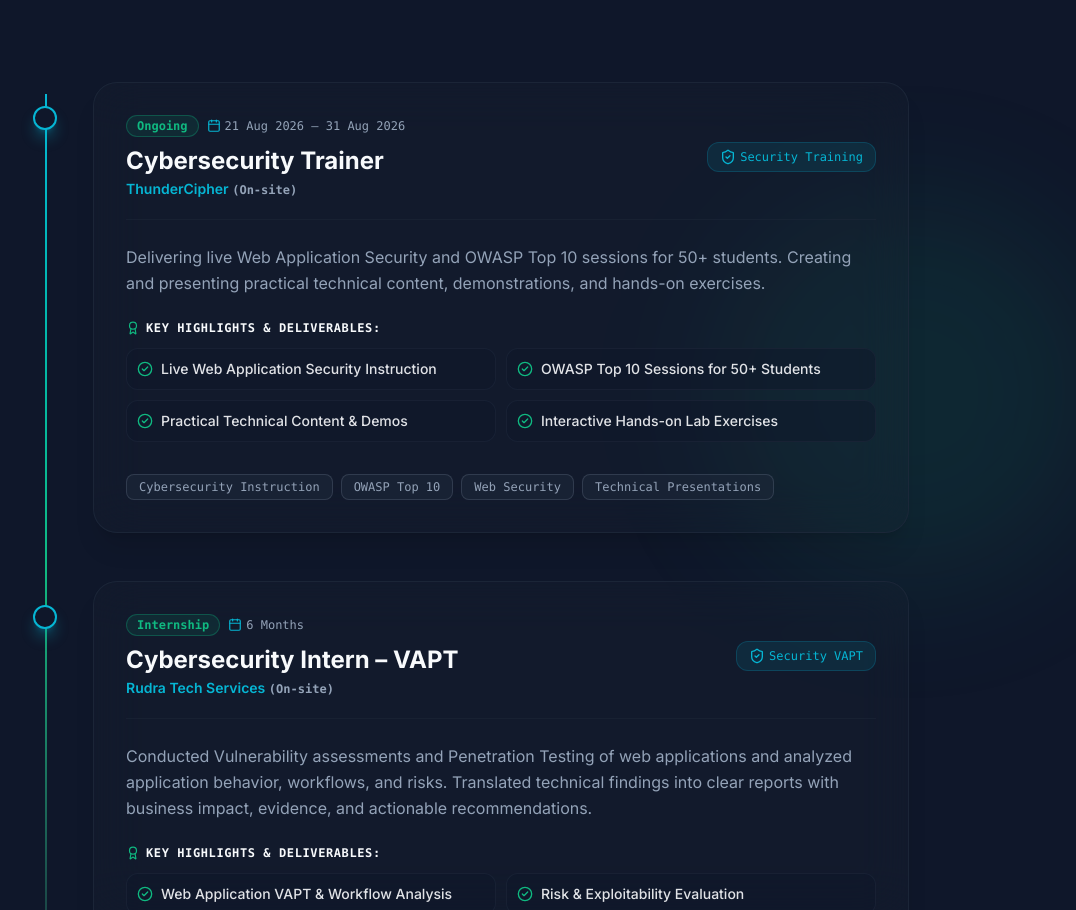
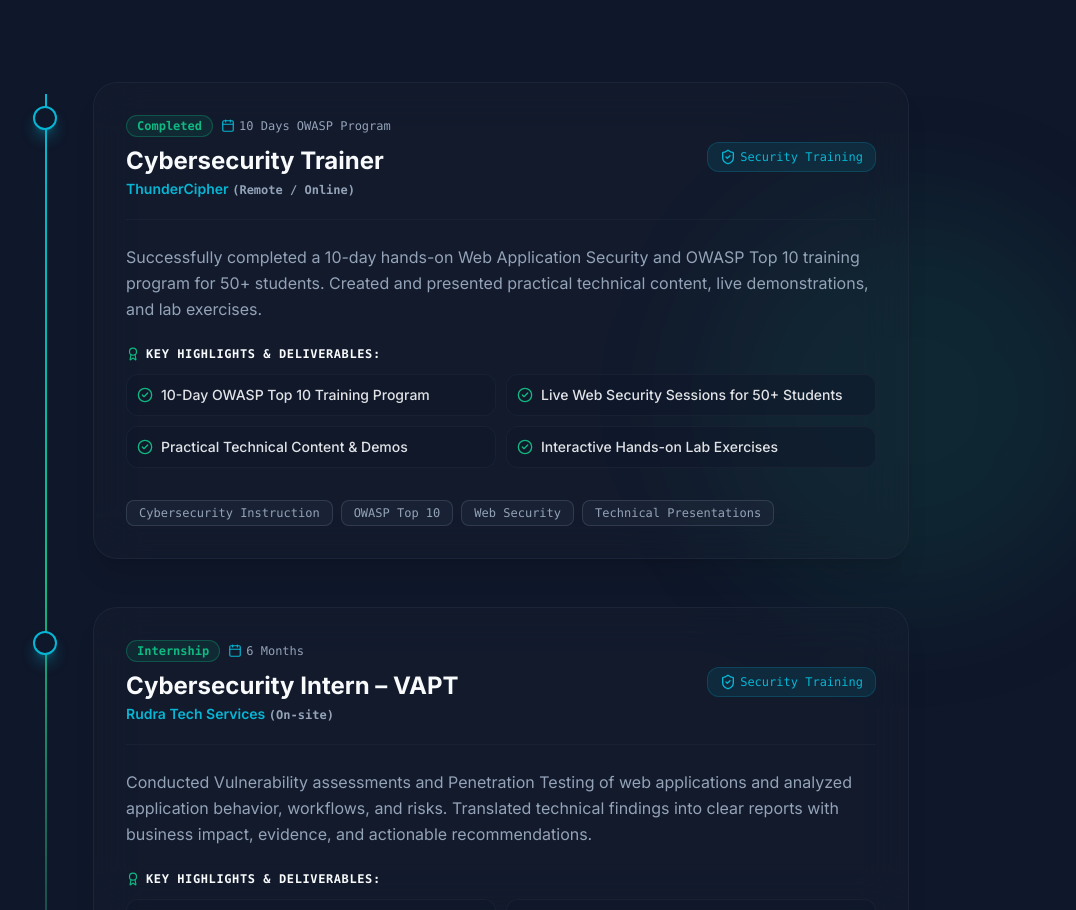
Before and after one commit to ShrutiiiShinde/secure-dev-portfolio, a Next.js app: page / in a window 1280 px wide. Shown: the part 2268-3178 px from the top of the page, without its empty margins (179-1255 px from the left). Built offline with nearby package versions, Linux system fonts and the light colour scheme.

Commit message:
update ThunderCipher trainer location to Remote / Online

```diff
--- a/app/resume/page.tsx
+++ b/app/resume/page.tsx
@@ -138,7 +138,7 @@ export default function ResumePage() {
               <div className="space-y-2">
                 <div className="flex flex-col sm:flex-row sm:items-center justify-between gap-1">
                   <h4 className="text-lg font-bold text-foreground">
-                    Cybersecurity Intern – VAPT <span className="text-muted-foreground font-normal">| Rudra Tech Services</span>
+                    Cybersecurity Intern – VAPT <span className="text-muted-foreground font-normal">| Rudra Tech Services (On-site)</span>
                   </h4>
                   <span className="text-xs font-mono text-secondary font-semibold">
                     6 Months | On-site
@@ -154,15 +154,15 @@ export default function ResumePage() {
               <div className="space-y-2">
                 <div className="flex flex-col sm:flex-row sm:items-center justify-between gap-1">
                   <h4 className="text-lg font-bold text-foreground">
-                    Cybersecurity Trainer <span className="text-muted-foreground font-normal">| ThunderCipher</span>
+                    Cybersecurity Trainer <span className="text-muted-foreground font-normal">| ThunderCipher (Remote / Online)</span>
                   </h4>
                   <span className="text-xs font-mono text-secondary font-semibold">
-                    21 Aug 2026 – 31 Aug 2026 | Ongoing
+                    10-Day OWASP Program | Completed
                   </span>
                 </div>
                 <ul className="list-disc list-inside text-xs sm:text-sm text-muted-foreground space-y-1.5 pt-2">
-                  <li>Delivering live Web Application Security and OWASP Top 10 sessions for 50+ students.</li>
-                  <li>Creating and presenting practical technical content, demonstrations, and hands-on exercises.</li>
+                  <li>Delivered a 10-day hands-on Web Application Security and OWASP Top 10 training program for 50+ students.</li>
+                  <li>Created and presented practical technical content, demonstrations, and hands-on lab exercises.</li>
                 </ul>
               </div>
             </div>
--- a/components/sections/ExperienceSection.tsx
+++ b/components/sections/ExperienceSection.tsx
@@ -10,14 +10,14 @@ const experiences: Experience[] = [
     id: "exp-2",
     role: "Cybersecurity Trainer",
     company: "ThunderCipher",
-    location: "On-site",
-    period: "21 Aug 2026 – 31 Aug 2026",
-    type: "Ongoing",
+    location: "Remote / Online",
+    period: "10 Days OWASP Program",
+    type: "Completed",
     description:
-      "Delivering live Web Application Security and OWASP Top 10 sessions for 50+ students. Creating and presenting practical technical content, demonstrations, and hands-on exercises.",
+      "Successfully completed a 10-day hands-on Web Application Security and OWASP Top 10 training program for 50+ students. Created and presented practical technical content, live demonstrations, and lab exercises.",
     responsibilities: [
-      "Live Web Application Security Instruction",
-      "OWASP Top 10 Sessions for 50+ Students",
+      "10-Day OWASP Top 10 Training Program",
+      "Live Web Security Sessions for 50+ Students",
       "Practical Technical Content & Demos",
       "Interactive Hands-on Lab Exercises",
     ],
@@ -129,7 +129,7 @@ export default function ExperienceSection() {
 
                     <div className="flex items-center gap-1 text-xs font-mono text-primary bg-primary/10 border border-primary/20 px-3 py-1.5 rounded-xl self-start sm:self-center">
                       <ShieldCheck className="w-4 h-4 text-primary" />
-                      <span>{exp.type === "Ongoing" ? "Security Training" : "Security VAPT"}</span>
+                      <span>Security Training</span>
                     </div>
                   </div>
 
```
